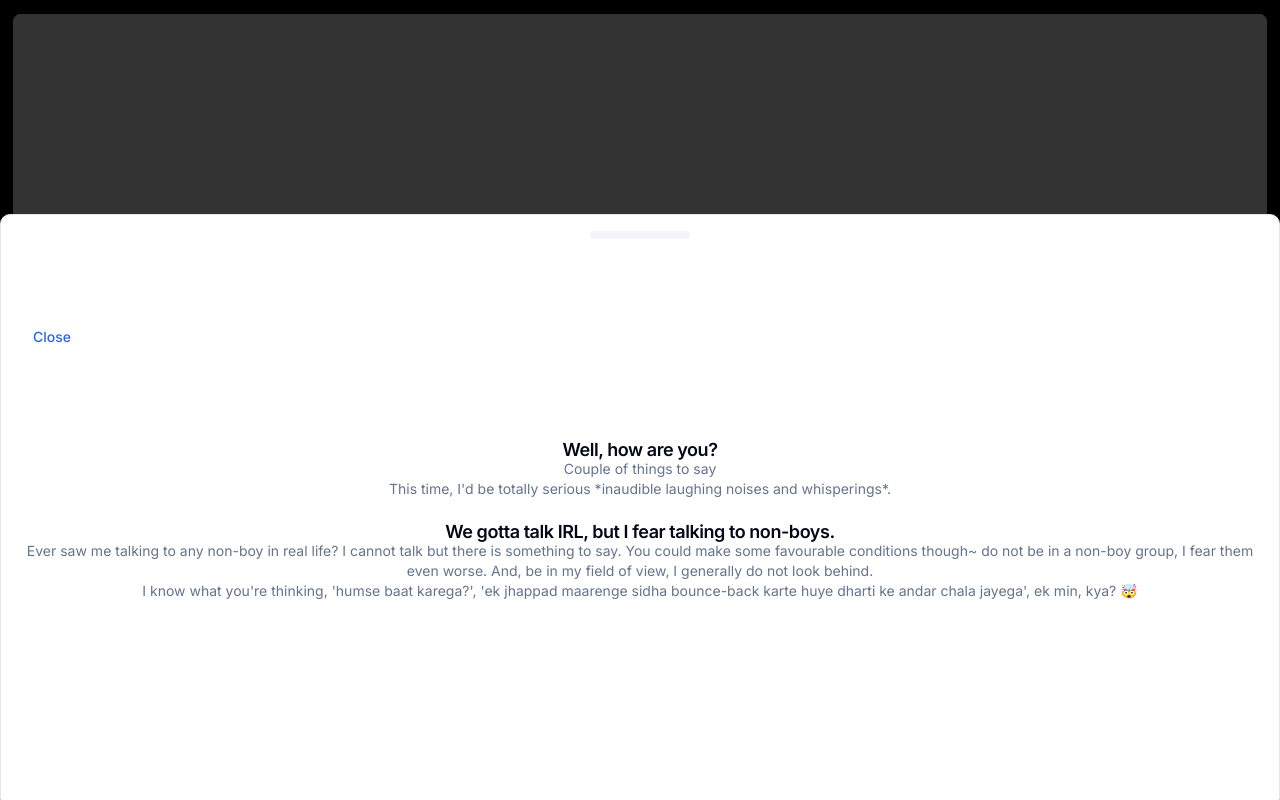
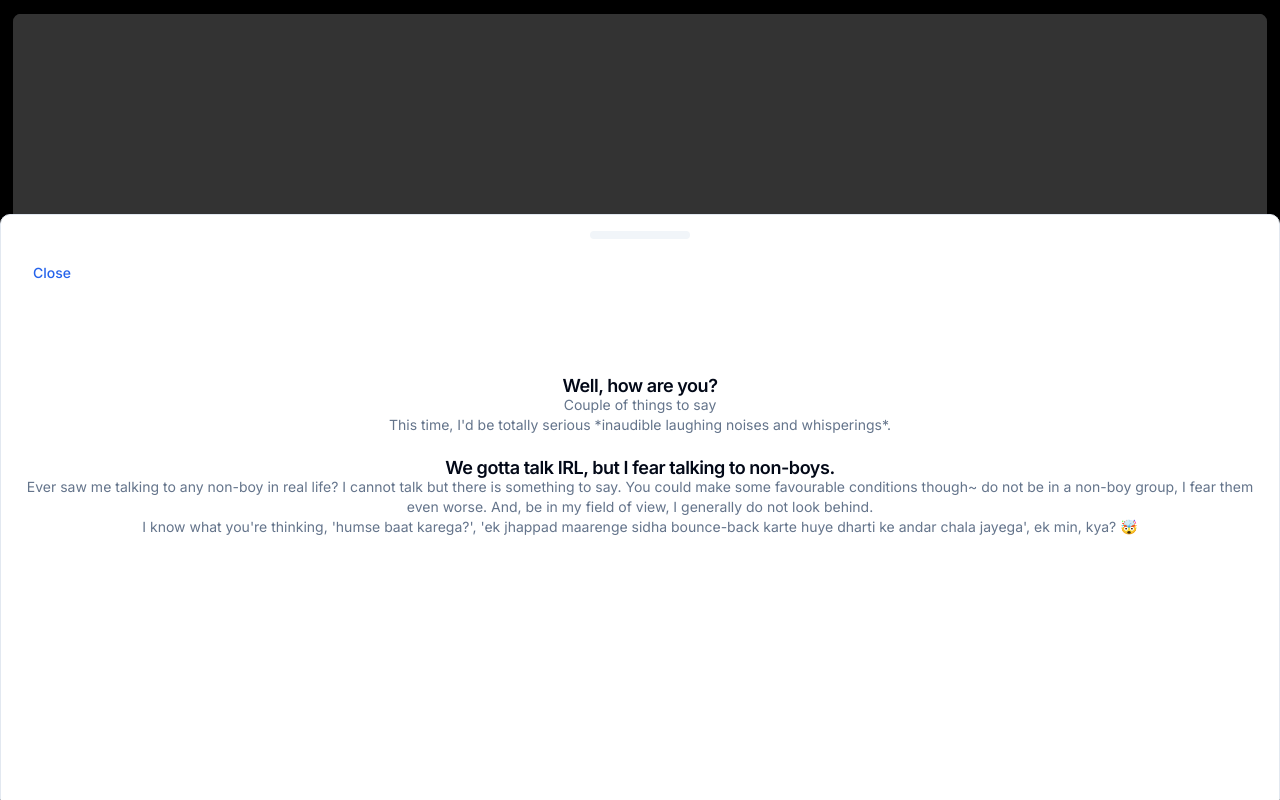
Before and after one commit to advAltTsx/iosUIswiftExtensionv1, a Next.js app: page / in a window 1280 px wide. Both pictures are taken after a click on the button "SA-B?". Built offline with nearby package versions, Linux system fonts and the light colour scheme.

Commit message:
Update page.tsx

```diff
--- a/app/page.tsx
+++ b/app/page.tsx
@@ -24,7 +24,7 @@ export default function Home() {
     </h1></Button>
       </DrawerTrigger>
       <DrawerContent>
-        <div className="min-h-[70vh] h-auto py-16">
+        <div className="min-h-[70vh] h-auto">
           <DrawerHeader >
             <div className='h-auto w-full flex items-center justify-start'>
             <DrawerClose asChild>
```
